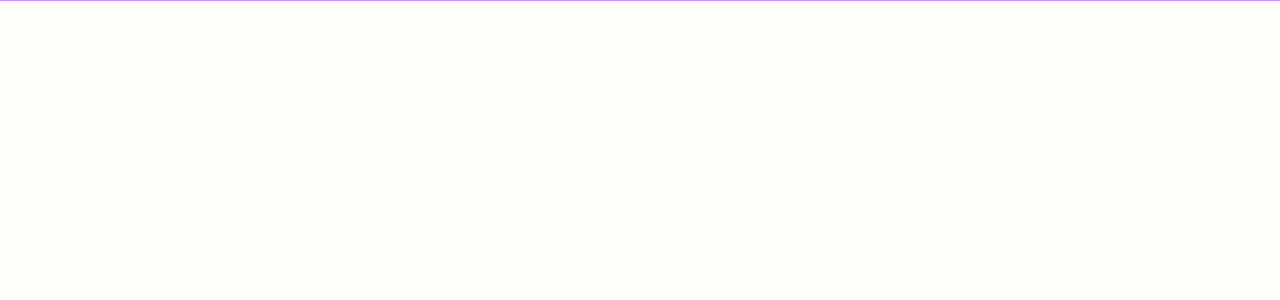
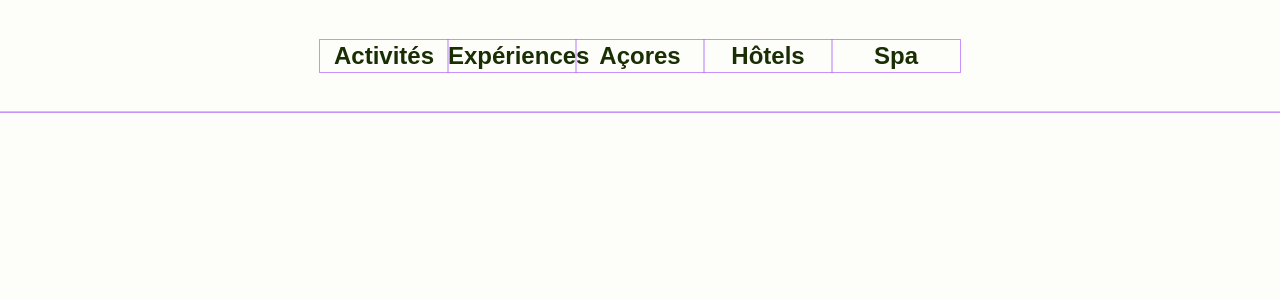
Before and after one commit to ElPotatoCorp/tp-01-tailwindcss, a React (Vite) app: page / in a window 1280 px wide. Shown: the top 300 px of the page. Built offline with nearby package versions, Linux system fonts and the light colour scheme; a web font is replaced by a local one.

Commit message:
Section Menu

```diff
--- a/index.html
+++ b/index.html
@@ -13,7 +13,7 @@
   <link href="https://api.fontshare.com/v2/css?f[]=clash-grotesk@1&display=swap" rel="stylesheet" />
 </head>
 
-<body class="bg-gray-100 font-sans bg-lime-50/20 text-lime-950 overflow-x-hidden">
+<body class="bg-lime-50/20 text-lime-950 overflow-x-hidden">
   <div id="root"></div>
   <script type="module" src="/src/main.tsx"></script>
 </body>
--- a/src/App.tsx
+++ b/src/App.tsx
@@ -1,9 +1,10 @@
+import { Menu } from "./components/sections/menu";
 
 function App() {
   return (
     <div className="debug font-sans mx-auto">
-      <header>
-        {/* <Menu /> */}
+      <header className="flex justify-center" >
+        <Menu />
         {/* <Hero /> */}
       </header>
 
--- /dev/null
+++ b/src/components/sections/menu.tsx
@@ -0,0 +1,13 @@
+import type { FC } from "react";
+
+export const Menu: FC = function () {
+  return (
+    <nav className="grid grid-cols-5 w-1/2 mx-auto my-10 text-2xl font-semibold text-center">
+      <a href="#activites">Activités</a>
+      <a href="#experiences">Expériences</a>
+      <a href="#" className="font-black">Açores</a>
+      <a href="#hotels">Hôtels</a>
+      <a href="#spa">Spa</a>
+    </nav>
+  );
+};
```
